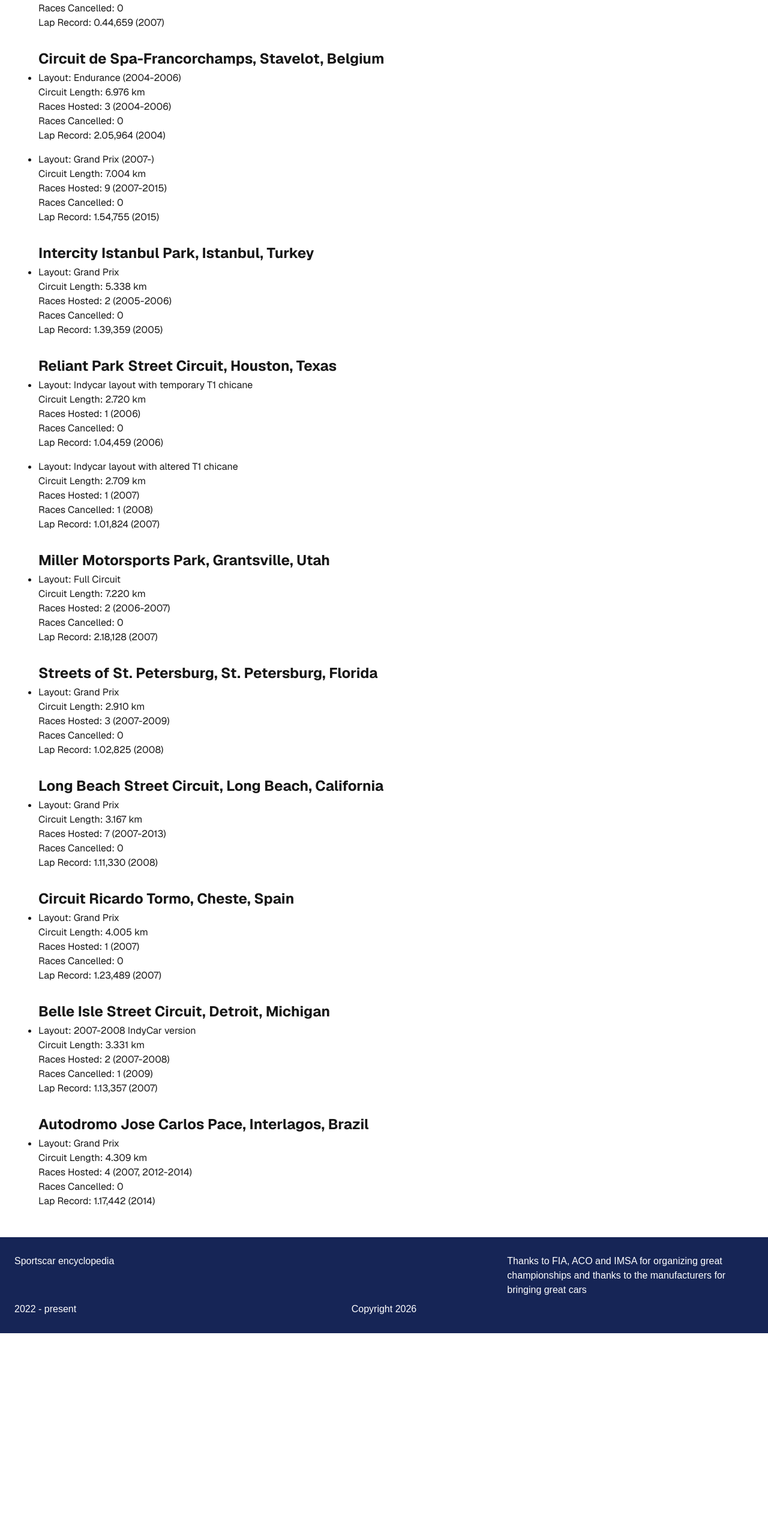
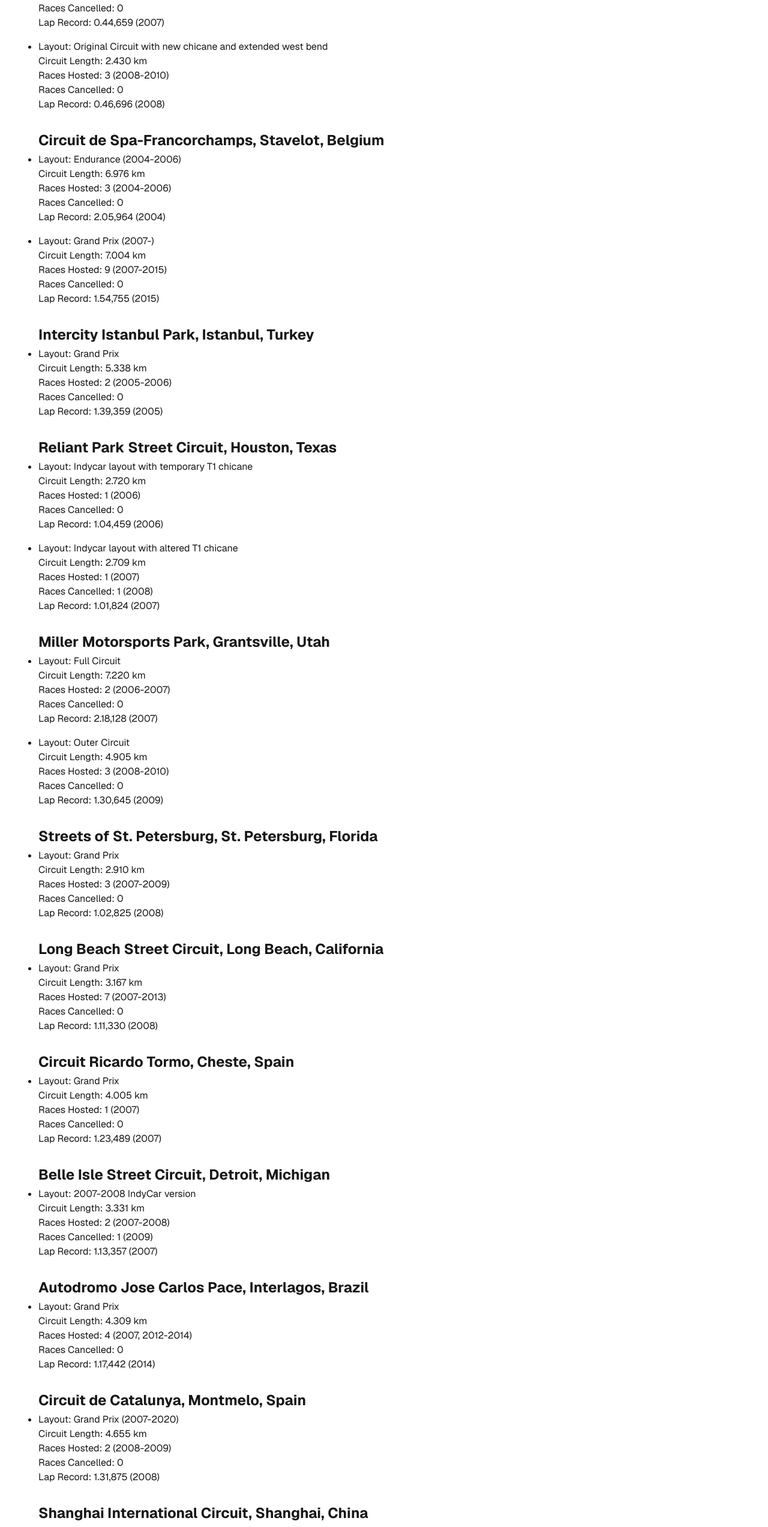
Before and after one commit to RasmusKodehode/sportscar-encyclopedia, a Next.js app: page /the-circuits in a window 1280 px wide. Shown: the part 7330-9875 px from the top of the page at 60% size. Before the commit the page ends 9552 px from the top, so only its background shows below. Built offline with nearby package versions, Linux system fonts and the light colour scheme.

Commit message:
2008 season circuits added

```diff
--- a/app/the-circuits/page.tsx
+++ b/app/the-circuits/page.tsx
@@ -458,6 +458,16 @@
                 <p>Races Cancelled: 0</p>
                 <p>Lap Record: 0.44,659 (2007)</p>
               </li>
+              <li>
+                <p>
+                  Layout: Original Circuit with new chicane and extended west
+                  bend
+                </p>
+                <p>Circuit Length: 2.430 km</p>
+                <p>Races Hosted: 3 (2008-2010)</p>
+                <p>Races Cancelled: 0</p>
+                <p>Lap Record: 0.46,696 (2008)</p>
+              </li>
             </ul>
           </div>
           <div className="flex flex-col gap-1">
@@ -519,6 +529,13 @@
                 <p>Races Hosted: 2 (2006-2007)</p>
                 <p>Races Cancelled: 0</p>
                 <p>Lap Record: 2.18,128 (2007)</p>
+              </li>
+              <li>
+                <p>Layout: Outer Circuit</p>
+                <p>Circuit Length: 4.905 km</p>
+                <p>Races Hosted: 3 (2008-2010)</p>
+                <p>Races Cancelled: 0</p>
+                <p>Lap Record: 1.30,645 (2009)</p>
               </li>
             </ul>
           </div>
@@ -582,6 +599,30 @@
               </li>
             </ul>
           </div>
+          <div className="flex flex-col gap-1">
+            <h3>Circuit de Catalunya, Montmelo, Spain</h3>
+            <ul className="flex flex-col gap-4">
+              <li>
+                <p>Layout: Grand Prix (2007-2020)</p>
+                <p>Circuit Length: 4.655 km</p>
+                <p>Races Hosted: 2 (2008-2009)</p>
+                <p>Races Cancelled: 0</p>
+                <p>Lap Record: 1.31,875 (2008)</p>
+              </li>
+            </ul>
+          </div>
+          <div className="flex flex-col gap-1">
+            <h3>Shanghai International Circuit, Shanghai, China</h3>
+            <ul className="flex flex-col gap-4">
+              <li>
+                <p>Layout: Grand Prix</p>
+                <p>Circuit Length: 5.451 km</p>
+                <p>Races Hosted: 4 (2012-2015)</p>
+                <p>Races Cancelled: 3 (2008-2009)</p>
+                <p>Lap Record: 1.42,621 (2015)</p>
+              </li>
+            </ul>
+          </div>
         </div>
       </main>
     </div>
```
